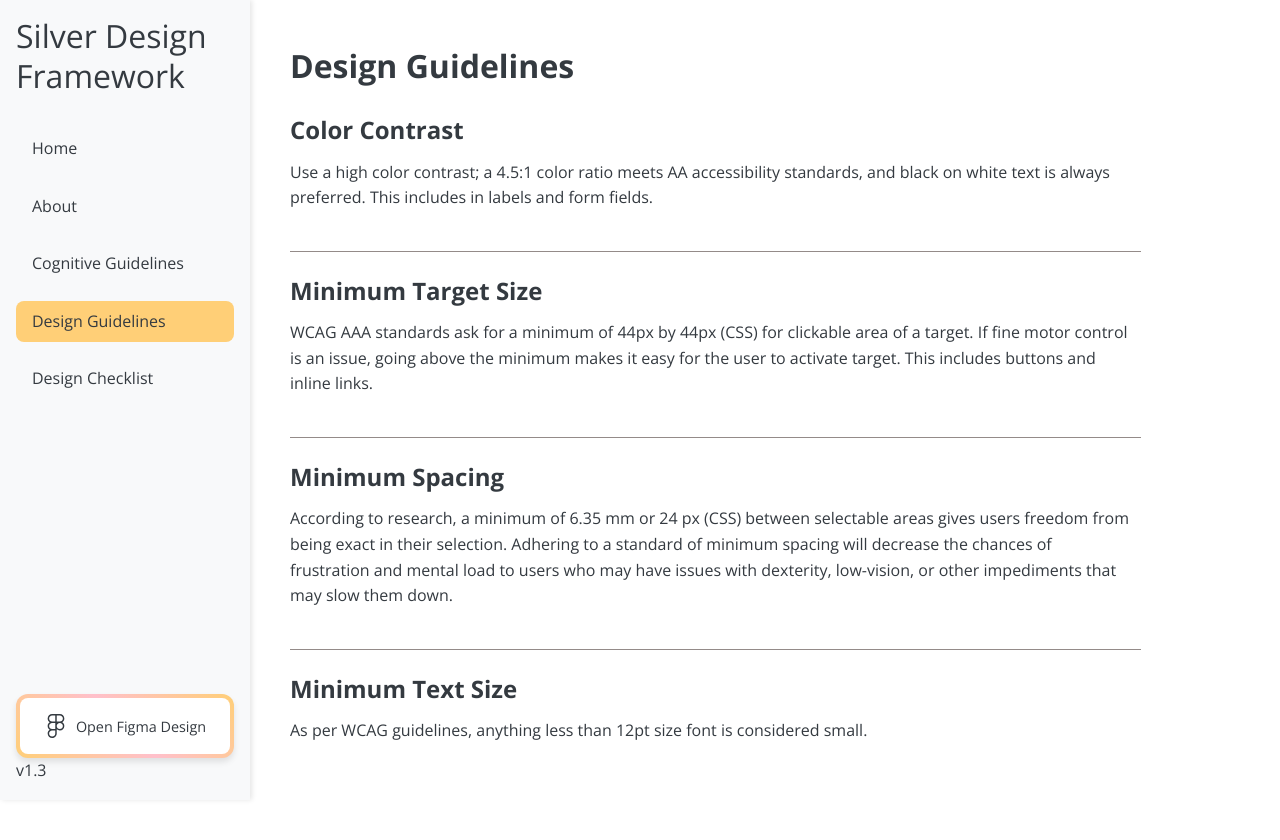
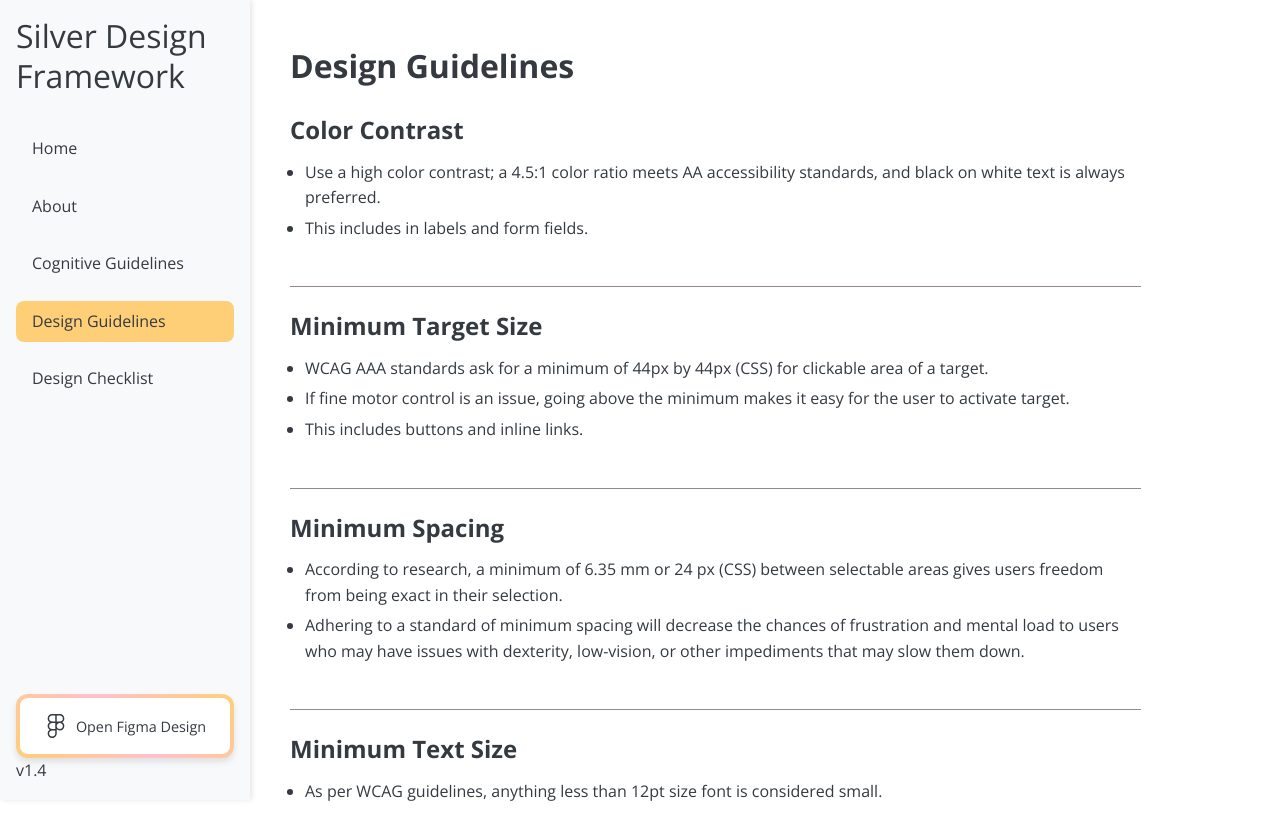
Before and after one commit to jvsneed/silver-design-system, a React (Create React App) app: page /silver-design-system/guidelines/design in a window 1280 px wide. Shown: the top 840 px of the page. Built offline with nearby package versions, Linux system fonts and the light colour scheme.

Commit message:
fixed checklist page and updated design guidelines

```diff
--- a/src/components/Sidebar.js
+++ b/src/components/Sidebar.js
@@ -28,7 +28,7 @@ const Sidebar = () => {
         <FaFigma />
         Open Figma Design
       </a>
-      <div className="version">v1.3</div>
+      <div className="version">v1.4</div>
     </div>
   );
 };
--- a/src/pages/ChecklistPage.css
+++ b/src/pages/ChecklistPage.css
@@ -1,8 +1,3 @@
-.page-container {
-    padding: 20px;
-    justify-content: center;
-  }
-
   .page-title {
     width: 100%;
     text-align: left;
--- a/src/pages/ChecklistPage.js
+++ b/src/pages/ChecklistPage.js
@@ -160,7 +160,7 @@ function ChecklistPage() {
 
   return (
     <div className="page-container">
-      <div style={{ width: '80%' }}>
+      <div>
         <h1 className="page-title">Design Checklist</h1>
         <p className="page-description">
           This checklist is created to assist designers in evaluating prototypes, focusing on senior users. It incorporates principles from the Nielsen Norman Group's design heuristics, accessibility best practices, and research-backed guidelines tailored to support senior users. By using this checklist, you can ensure that your designs are intuitive, accessible, and user-friendly, meeting the needs of senior individuals.
--- a/src/pages/DesignGuidelines.css
+++ b/src/pages/DesignGuidelines.css
@@ -22,7 +22,6 @@
 
   .section-content {
     font-size: 1rem;
-    color: var(--dark-color);
     margin-bottom: 10px;
   }
 
--- a/src/pages/DesignGuidelines.js
+++ b/src/pages/DesignGuidelines.js
@@ -8,28 +8,41 @@ const DesignGuidelines = () => {
       <div className="section">
         <h2 className="section-title">Color Contrast</h2>
         <p className="section-content">
-          Use a high color contrast; a 4.5:1 color ratio meets AA accessibility standards, and black on white text is always preferred. This includes in labels and form fields.
+          <ul className="guidelines-list">
+            <li>Use a high color contrast; a 4.5:1 color ratio meets AA accessibility standards, and black on white text is always preferred.</li>
+            <li> This includes in labels and form fields.
+            </li>
+          </ul>
         </p>
       </div>
       <hr className="horizontal-rule" />
       <div className="section">
         <h2 className="section-title">Minimum Target Size</h2>
         <p className="section-content">
-          WCAG AAA standards ask for a minimum of 44px by 44px (CSS) for clickable area of a target. If fine motor control is an issue, going above the minimum makes it easy for the user to activate target. This includes buttons and inline links.
+          <ul className="guidelines-list">
+            <li>WCAG AAA standards ask for a minimum of 44px by 44px (CSS) for clickable area of a target.</li>
+            <li>If fine motor control is an issue, going above the minimum makes it easy for the user to activate target.</li>
+            <li>This includes buttons and inline links.</li>
+          </ul>
         </p>
       </div>
       <hr className="horizontal-rule" />
       <div className="section">
         <h2 className="section-title">Minimum Spacing</h2>
         <p className="section-content">
-          According to research, a minimum of 6.35 mm or 24 px (CSS) between selectable areas gives users freedom from being exact in their selection. Adhering to a standard of minimum spacing will decrease the chances of frustration and mental load to users who may have issues with dexterity, low-vision, or other impediments that may slow them down.
+          <ul className="guidelines-list">
+            <li>According to research, a minimum of 6.35 mm or 24 px (CSS) between selectable areas gives users freedom from being exact in their selection.</li>
+            <li>Adhering to a standard of minimum spacing will decrease the chances of frustration and mental load to users who may have issues with dexterity, low-vision, or other impediments that may slow them down.</li>
+          </ul>
         </p>
       </div>
       <hr className="horizontal-rule" />
       <div className="section">
         <h2 className="section-title">Minimum Text Size</h2>
         <p className="section-content">
-          As per WCAG guidelines, anything less than 12pt size font is considered small.
+          <ul className="guidelines-list">
+            <li>As per WCAG guidelines, anything less than 12pt size font is considered small.</li>
+          </ul>
         </p>
       </div>
     </div>
```
